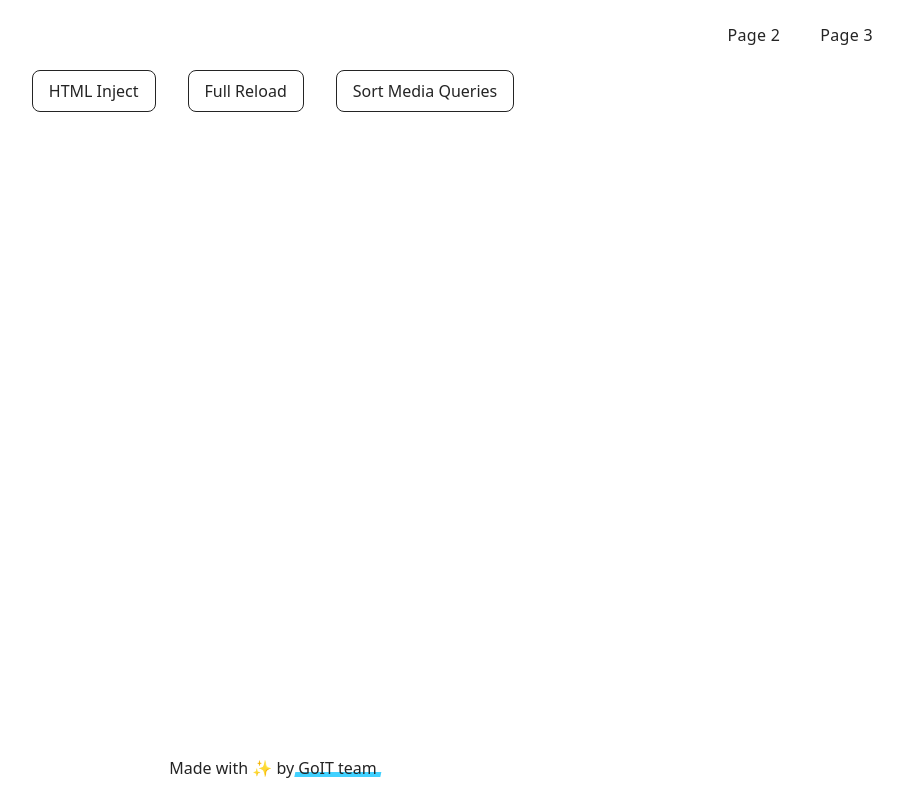
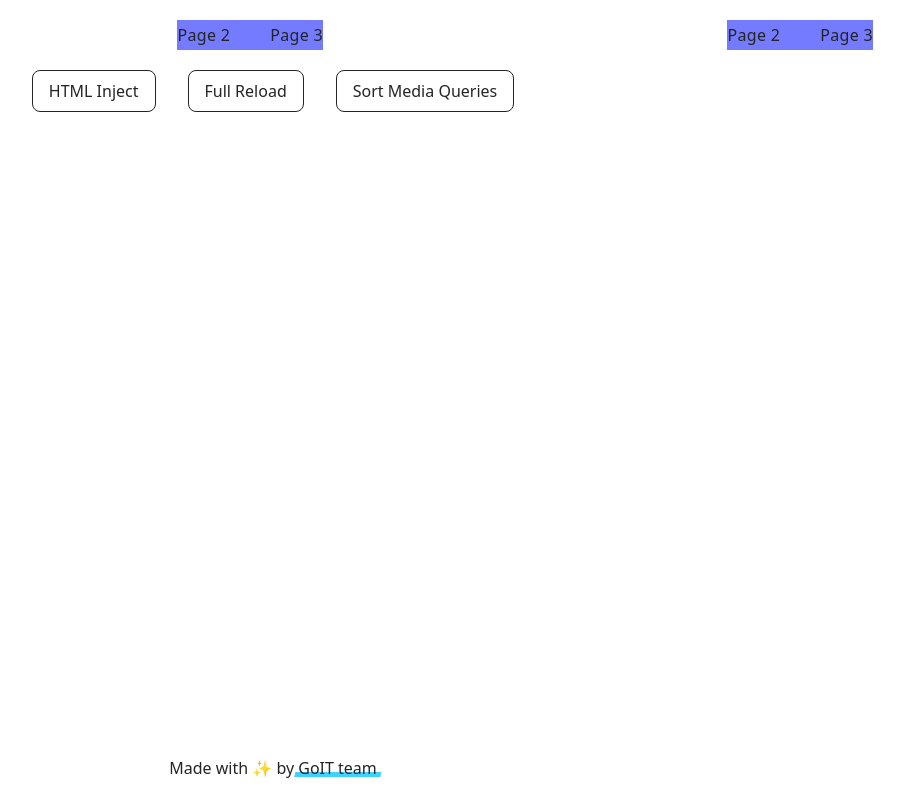
Before and after one commit to DashaLyman/127-team-project, a website built with Vite: page src/index.html in a window 1280 px wide. Shown: the whole page, without its empty margins (367-1271 px from the left). Built offline with nearby package versions, Linux system fonts and the light colour scheme.

Commit message:
update header styles

```diff
--- a/src/css/header.css
+++ b/src/css/header.css
@@ -15,6 +15,7 @@
   align-items: center;
   justify-content: flex-end;
   gap: 40px;
+  background-color: #747bff;
 }
 .nav-link {
   position: relative;
--- a/src/partials/header.html
+++ b/src/partials/header.html
@@ -14,6 +14,15 @@
           <a class="nav-link {=$highlight-curr}" href="./page-3.html">Page 3</a>
         </li>
       </ul>
+
+      <ul class="nav-list">
+        <li class="nav-item">
+          <a class="nav-link {=$highlight-act}" href="./page-2.html">Page 2</a>
+        </li>
+        <li class="nav-item">
+          <a class="nav-link {=$highlight-curr}" href="./page-3.html">Page 3</a>
+        </li>
+      </ul>
     </nav>
   </div>
 </header>
```
